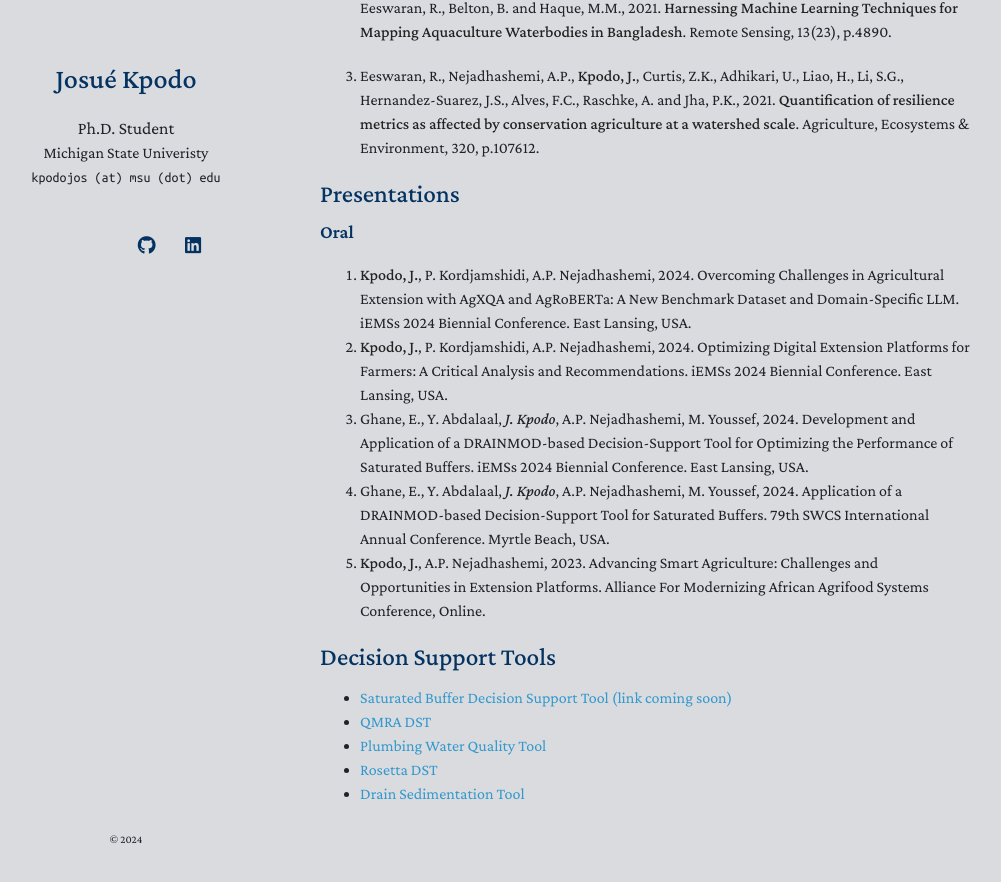
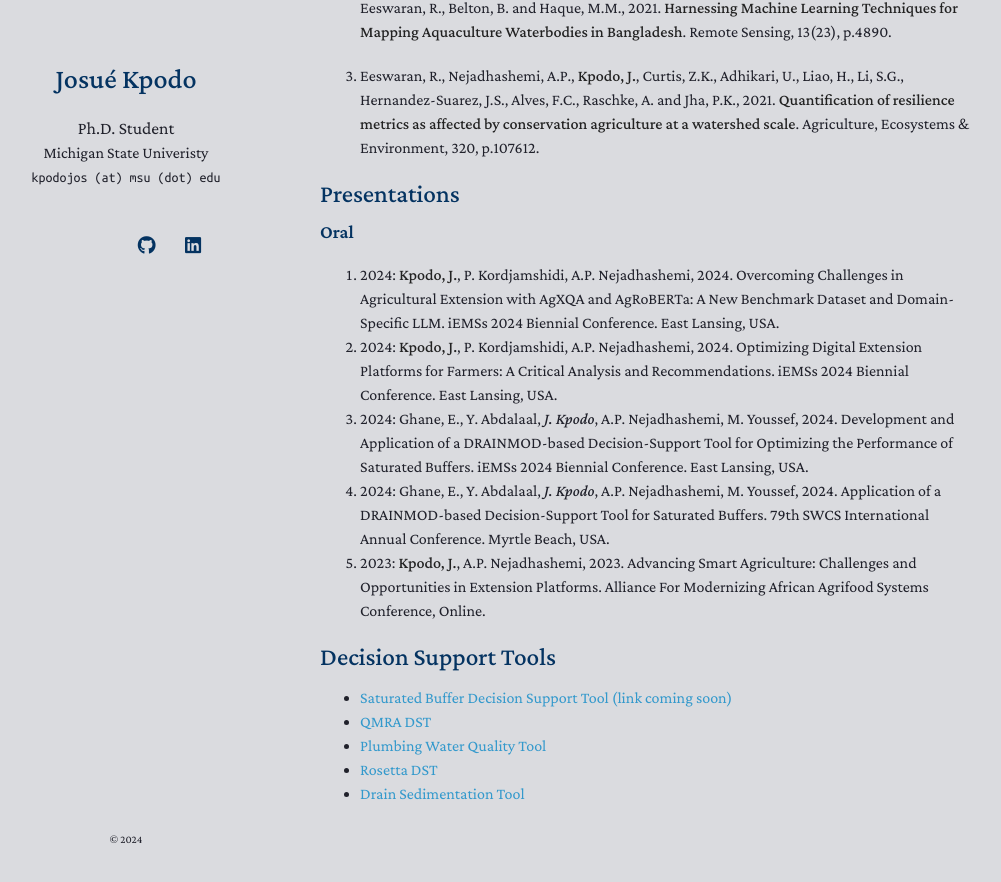
Before and after one commit to eusojk/eusojk.github.io, a Jekyll site: the page built from index.md, in a window 1280 px wide and 900 px high, scrolled down 568 px. Shown: the top 882 px of the window, without its empty margins (150-1151 px from the left). Built offline with Jekyll 4.4.1, drawn with Linux system fonts in a browser that asks for light colours; nearby versions of some CDN libraries; a style sheet for code colours, icons or effects is not loaded; our own code applies the rules of GitHub Pages for plain Markdown files.

Commit message:
added years to oral presentation entries

```diff
--- a/index.md
+++ b/index.md
@@ -31,11 +31,11 @@ My primary research is multidisciplinary and lies at the intersection of Natural
 
 ### Oral
 
-1. **Kpodo, J.**, P. Kordjamshidi, A.P. Nejadhashemi, 2024. Overcoming Challenges in Agricultural Extension with AgXQA and AgRoBERTa: A New Benchmark Dataset and Domain-Specific LLM. iEMSs 2024 Biennial Conference. East Lansing, USA.
-2. **Kpodo, J.**, P. Kordjamshidi, A.P. Nejadhashemi, 2024. Optimizing Digital Extension Platforms for Farmers: A Critical Analysis and Recommendations. iEMSs 2024 Biennial Conference. East Lansing, USA.
-3. Ghane, E., Y. Abdalaal, *J. Kpodo*, A.P. Nejadhashemi, M. Youssef, 2024. Development and Application of a DRAINMOD-based Decision-Support Tool for Optimizing the Performance of Saturated Buffers. iEMSs 2024 Biennial Conference. East Lansing, USA.
-4. Ghane, E., Y. Abdalaal, *J. Kpodo*, A.P. Nejadhashemi, M. Youssef, 2024. Application of a DRAINMOD-based Decision-Support Tool for Saturated Buffers. 79th SWCS International Annual Conference. Myrtle Beach, USA.
-5. **Kpodo, J.**, A.P. Nejadhashemi, 2023. Advancing Smart Agriculture: Challenges and Opportunities in Extension Platforms. Alliance For Modernizing African Agrifood Systems Conference, Online.
+1. 2024: **Kpodo, J.**, P. Kordjamshidi, A.P. Nejadhashemi, 2024. Overcoming Challenges in Agricultural Extension with AgXQA and AgRoBERTa: A New Benchmark Dataset and Domain-Specific LLM. iEMSs 2024 Biennial Conference. East Lansing, USA.
+2. 2024: **Kpodo, J.**, P. Kordjamshidi, A.P. Nejadhashemi, 2024. Optimizing Digital Extension Platforms for Farmers: A Critical Analysis and Recommendations. iEMSs 2024 Biennial Conference. East Lansing, USA.
+3. 2024: Ghane, E., Y. Abdalaal, *J. Kpodo*, A.P. Nejadhashemi, M. Youssef, 2024. Development and Application of a DRAINMOD-based Decision-Support Tool for Optimizing the Performance of Saturated Buffers. iEMSs 2024 Biennial Conference. East Lansing, USA.
+4. 2024: Ghane, E., Y. Abdalaal, *J. Kpodo*, A.P. Nejadhashemi, M. Youssef, 2024. Application of a DRAINMOD-based Decision-Support Tool for Saturated Buffers. 79th SWCS International Annual Conference. Myrtle Beach, USA.
+5. 2023: **Kpodo, J.**, A.P. Nejadhashemi, 2023. Advancing Smart Agriculture: Challenges and Opportunities in Extension Platforms. Alliance For Modernizing African Agrifood Systems Conference, Online.
 
 
 
```
